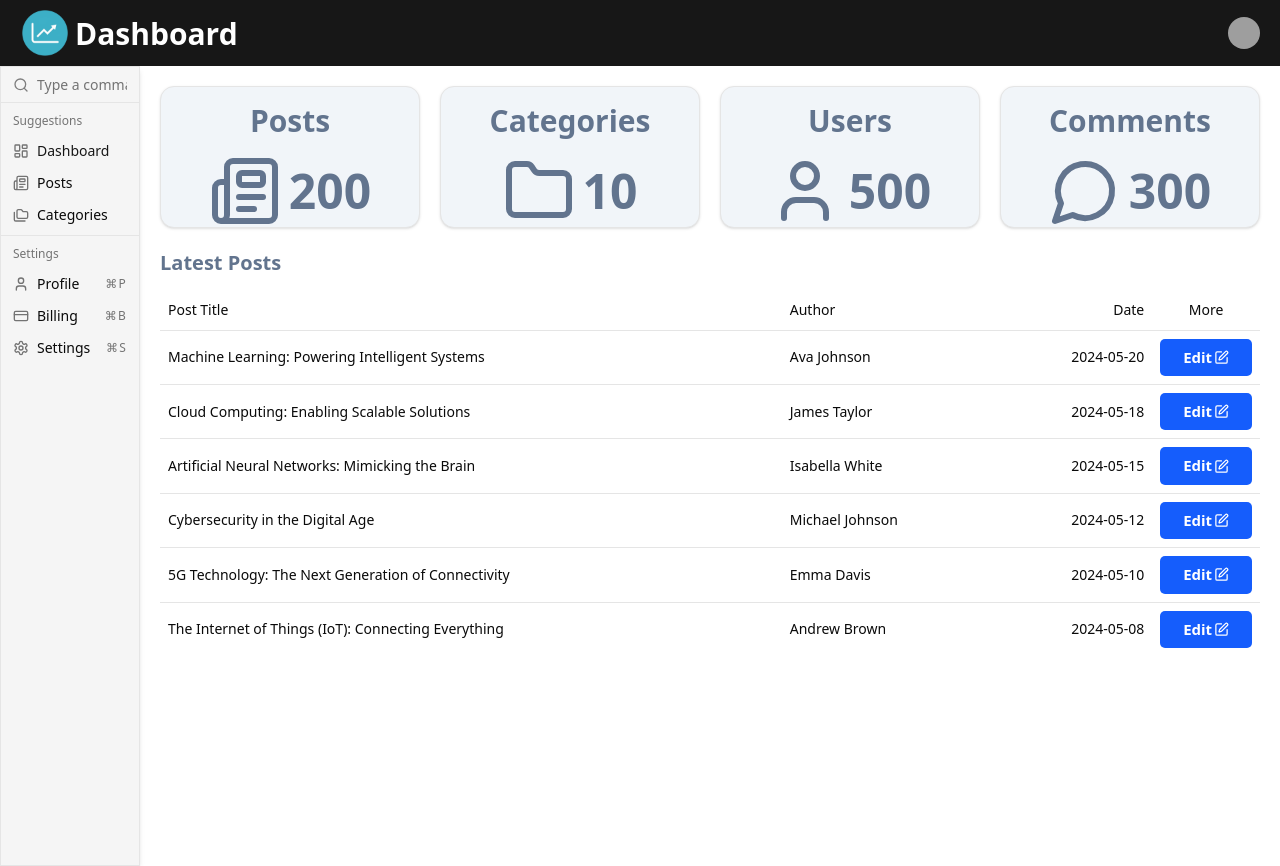
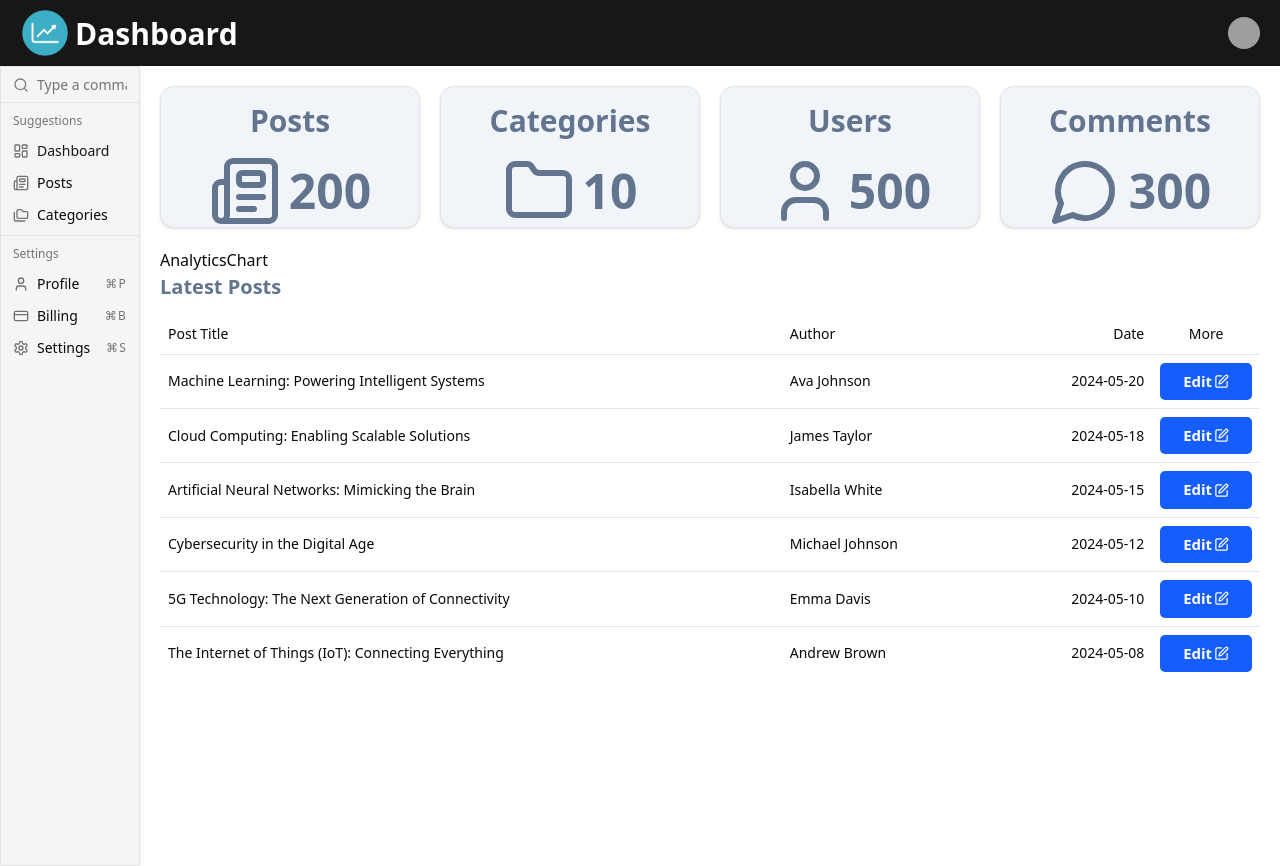
Before and after one commit to HumbleBoyy/Admin-Dashboard-NextJs, a Next.js app: page / in a window 1280 px wide. Built offline with nearby package versions, Linux system fonts and the light colour scheme; grey boxes are pictures that could not be loaded.

Commit message:
New Commit

```diff
--- a/app/page.tsx
+++ b/app/page.tsx
@@ -1,3 +1,4 @@
+import AnalyticsChart from "@/components/chart/AnalyticsChart"
 import DashBoardCard from "@/components/dashboard/DashBoardCard"
 import PostsTable from "@/components/posts/PostsTable"
 import { Folder, MessageCircle, Newspaper, User } from "lucide-react"
@@ -12,6 +13,7 @@ const MainPage = () => {
          <DashBoardCard title="Users" icon={<User className="text-slate-500" size={72}/>} count={500}/>
          <DashBoardCard title="Comments" icon={<MessageCircle className="text-slate-500" size={72}/>} count={300}/>
        </div>
+       <AnalyticsChart/>
        <PostsTable title="Latest Posts" limit={6}/>
     </>
   )
--- /dev/null
+++ b/components/chart/AnalyticsChart.tsx
@@ -0,0 +1,9 @@
+
+
+const AnalyticsChart = () => {
+  return (
+    <div>AnalyticsChart</div>
+  )
+}
+
+export default AnalyticsChart
```
